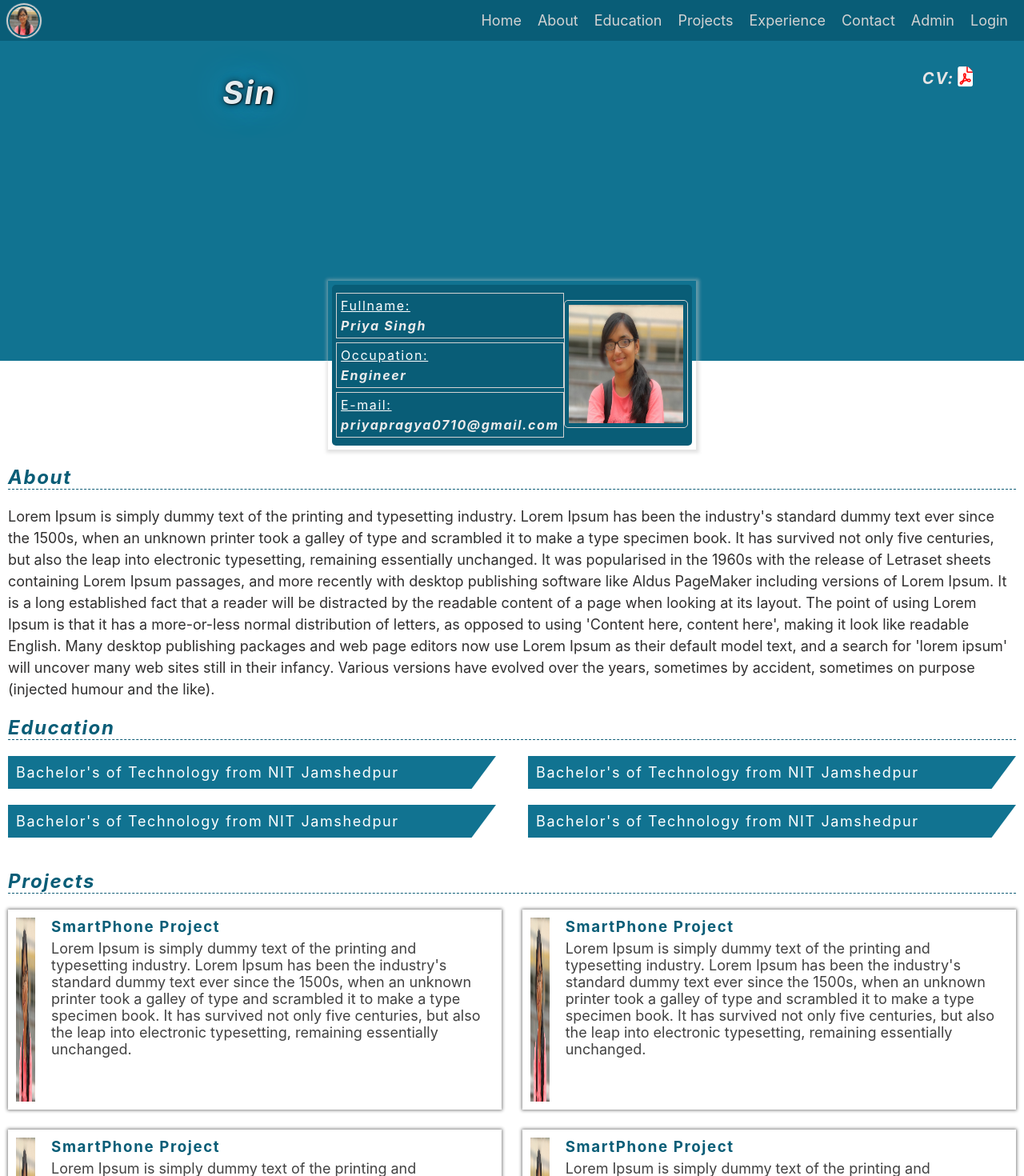
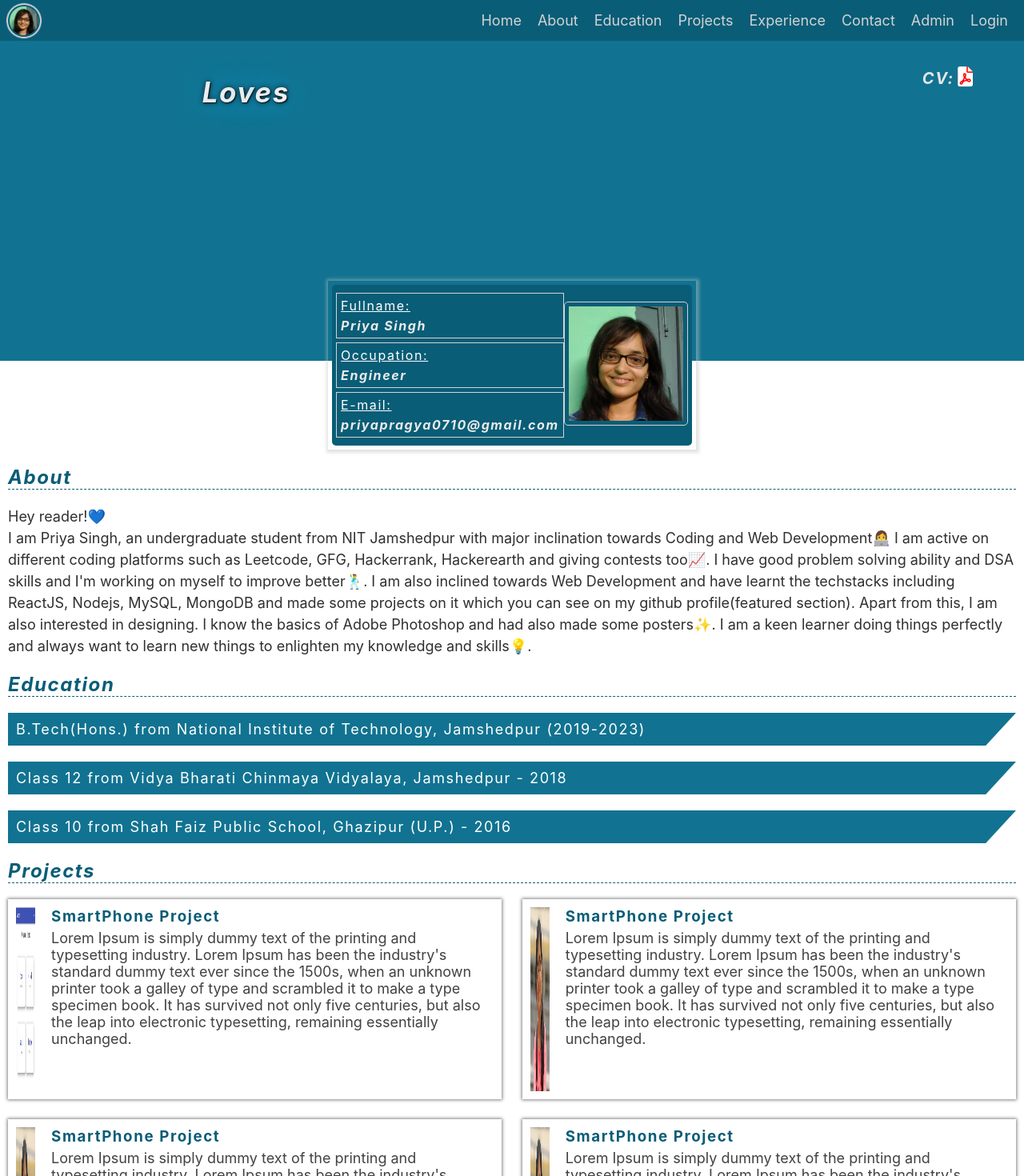
Before and after one commit to priya-singh07/Portfolio, a React (Create React App) app in the folder client/: page / in a window 1280 px wide. Shown: the top 1470 px of the page at 80% size. Built offline with nearby package versions, Linux system fonts and the light colour scheme.

Commit message:
about and navbar changes

```diff
--- a/client/src/App.css
+++ b/client/src/App.css
@@ -149,7 +149,7 @@ a{
 
 .personalInfo-img img{
     width: 155px;
-    height: 160px;
+    height: 155px;
     border-radius: 5px;
     border: 1px solid lightgray;
     padding: 5px;
@@ -190,7 +190,7 @@ a{
 
 .personalInfo-img img{
     width: 75%;
-    height: 100%;
+    height: 75%;
     display: block;
     margin: auto;
 }
@@ -203,7 +203,7 @@ a{
     }
 
     .fullname h1{
-        font-size: 40px;
+        font-size: 35px;
     }
 
     .cv{
@@ -253,18 +253,18 @@ a{
 
 @media screen and (min-width: 860px) {
 
-    .education-center{
+    /* .education-center{
         display: flex;
         flex-wrap: wrap;
         justify-content: space-between;
-    }
+    } */
 
     .single-education{
         flex: 0 0 calc(50% - 20px);
         margin-right: 0;
         margin-left: 0;
         padding: 10px;
-        clip-path: polygon(0 0,100% 0,95% 100%,0 100%);
+        clip-path: polygon(0 0,100% 0,97% 100%,0 100%);
     }
 }
 
--- a/client/src/components/homepages/about.js
+++ b/client/src/components/homepages/about.js
@@ -10,17 +10,13 @@ const About = () => {
                 {/* about */}
                 <div className='about-info'>
                     <p>
-                    Lorem Ipsum is simply dummy text of the printing and typesetting industry.
-                    Lorem Ipsum has been the industry's standard dummy text ever since the 1500s, when an unknown printer took a galley of
-                    type and scrambled it to make a type specimen book. It has survived not only five centuries, but also the leap into
-                    electronic typesetting, remaining essentially unchanged. It was popularised in the 1960s with the release of Letraset
-                    sheets containing Lorem Ipsum passages, and more recently with desktop publishing software like Aldus PageMaker including
-                    versions of Lorem Ipsum. It is a long established fact that a reader will be distracted by the readable content of a page
-                    when looking at its layout. The point of using Lorem Ipsum is that it has a more-or-less normal distribution of letters,
-                    as opposed to using 'Content here, content here', making it look like readable English. Many desktop publishing packages
-                    and web page editors now use Lorem Ipsum as their default model text, and a search for 'lorem ipsum' will uncover many web
-                    sites still in their infancy. Various versions have evolved over the years, sometimes by accident, sometimes on purpose
-                    (injected humour and the like).
+                    Hey reader!💙
+                    <p></p>
+I am Priya Singh, an undergraduate student from NIT Jamshedpur with major inclination towards Coding and Web Development👩‍💻
+I am active on different coding platforms such as Leetcode, GFG, Hackerrank, Hackerearth and giving contests too📈. I have good problem solving ability and DSA skills and I'm working on myself to improve better🕺.
+I am also inclined towards Web Development and have learnt the techstacks including ReactJS, Nodejs, MySQL, MongoDB and made some projects on it which you can see on my github profile(featured section).
+Apart from this, I am also interested in designing. I know the basics of Adobe Photoshop and had also made some posters✨.
+I am a keen learner doing things perfectly and always want to learn new things to enlighten my knowledge and skills💡.
                     </p>
                 </div>
             </div>
--- a/client/src/components/homepages/education.js
+++ b/client/src/components/homepages/education.js
@@ -9,23 +9,23 @@ const Education = () => {
                 <div className='education-center'>
                     {/* single education */}
                     <div className='single-education'>
-                    <p>Bachelor's of Technology from NIT Jamshedpur</p>
+                    <p>B.Tech(Hons.) from National Institute of Technology, Jamshedpur (2019-2023)</p>
                     </div>
 
                     {/* single education */}
                     <div className='single-education'>
-                    <p>Bachelor's of Technology from NIT Jamshedpur</p>
+                    <p>Class 12 from Vidya Bharati Chinmaya Vidyalaya, Jamshedpur - 2018</p>
                     </div>
 
                     {/* single education */}
                     <div className='single-education'>
-                    <p>Bachelor's of Technology from NIT Jamshedpur</p>
+                    <p>Class 10 from Shah Faiz Public School, Ghazipur (U.P.) - 2016</p>
                     </div>
 
                     {/* single education */}
-                    <div className='single-education'>
+                    {/* <div className='single-education'>
                     <p>Bachelor's of Technology from NIT Jamshedpur</p>
-                    </div>
+                    </div> */}
 
                 </div>
             </div>
--- a/client/src/components/homepages/footer.js
+++ b/client/src/components/homepages/footer.js
@@ -32,9 +32,9 @@ const Footer = () => {
                          <div className='contact-center-media'>
                             <h3>Media</h3>
                             <div className='contact-media'>
-                                <li><a href='#'><i className='fab fa-youtube-square'></i>Youtube</a></li>
-                                <li><a href='#'><i className='fab fa-facebook-square'></i>Facebook</a></li>
-                                <li><a href='#'><i className='fab fa-linkedin'></i>Linkedin</a></li>
+                                <li><a href='https://github.com/priya-singh07'><i className='fab fa-github-square'></i>Github</a></li>
+                                {/* <li><a href='#'><i className='fab fa-facebook-square'></i>Facebook</a></li> */}
+                                <li><a href='https://www.linkedin.com/in/priya-singh-1b3124201/'><i className='fab fa-linkedin'></i>Linkedin</a></li>
 
                             </div>
                         </div>
--- a/client/src/components/homepages/header.js
+++ b/client/src/components/homepages/header.js
@@ -1,5 +1,5 @@
 import React from 'react';
-import profile from '../../images/priya.jpg';
+import profile from '../../images/priya1.jpg';
 //import Particles from 'react-particles-js';
 import Typewriter from 'typewriter-effect';
 
@@ -13,7 +13,7 @@ const Header = () => {
                         <h1>
                             <Typewriter
                                 options={{
-                                    strings: ['Priya', 'Singh'],
+                                    strings: ['Web Developer', 'Loves to Code'],
                                     autoStart: true,
                                     loop: true
                                 }}
@@ -21,7 +21,7 @@ const Header = () => {
                         </h1>
                     </div>
                     <div className='cv'>
-                        <span><b>CV:</b> <a href='/cv' target='_blank' rel='noreferrer'><i className='fas fa-file-pdf'></i></a></span>
+                        <span><b>CV:</b> <a href='https://drive.google.com/file/d/1K82LmsV4YGvBEo8KiI43gBi1jZQocEmt/view' target='_blank' rel='noreferrer'><i className='fas fa-file-pdf'></i></a></span>
                     </div>
                 </div>
             </div>
--- a/client/src/components/homepages/navbar.js
+++ b/client/src/components/homepages/navbar.js
@@ -1,7 +1,7 @@
 import React, {useState} from 'react';
 import './navbar.css';
 import { Link } from 'react-router-dom';
-import Logo from '../../images/priya.jpg';
+import Logo from '../../images/priya1.jpg';
 
 const Navbar = () => {
 
--- a/client/src/components/homepages/project.js
+++ b/client/src/components/homepages/project.js
@@ -1,5 +1,7 @@
 import React from 'react';
 import photo from '../../images/priya.jpg';
+import photo1 from '../../images/ss1.jpeg';
+
 
 const Project = () => {
     return (
@@ -10,7 +12,7 @@ const Project = () => {
                     {/* single project */}
                     <div className='single-project'>
                         <div className='single-project-img'>
-                            <img src={photo} alt='' />
+                            <img src={photo1} alt='' />
                         </div>
                         <div className='single-project-info'>
                             <h3>SmartPhone Project</h3>
```
Also changed, not shown: client/src/images/priya1.jpg, client/src/images/ss1.jpeg (added).
